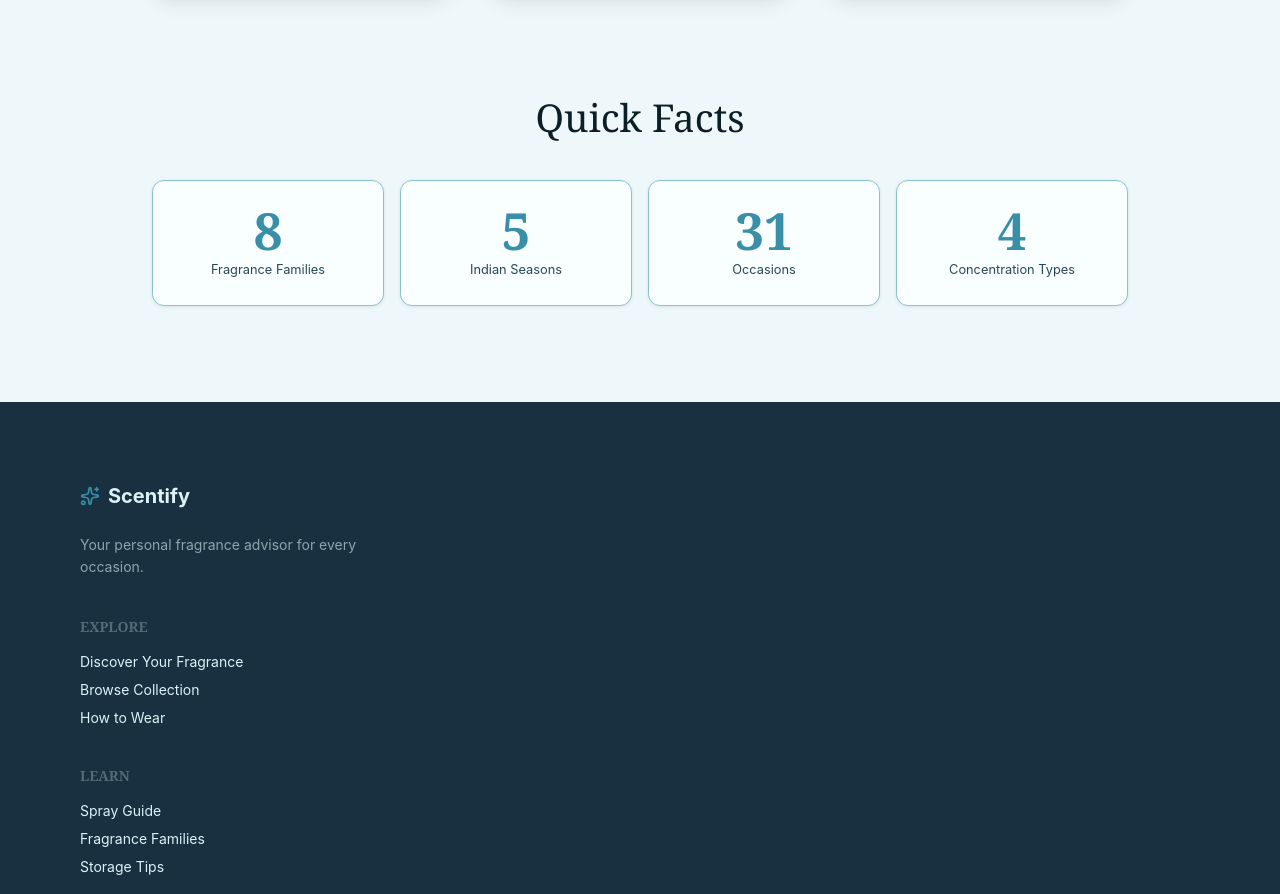
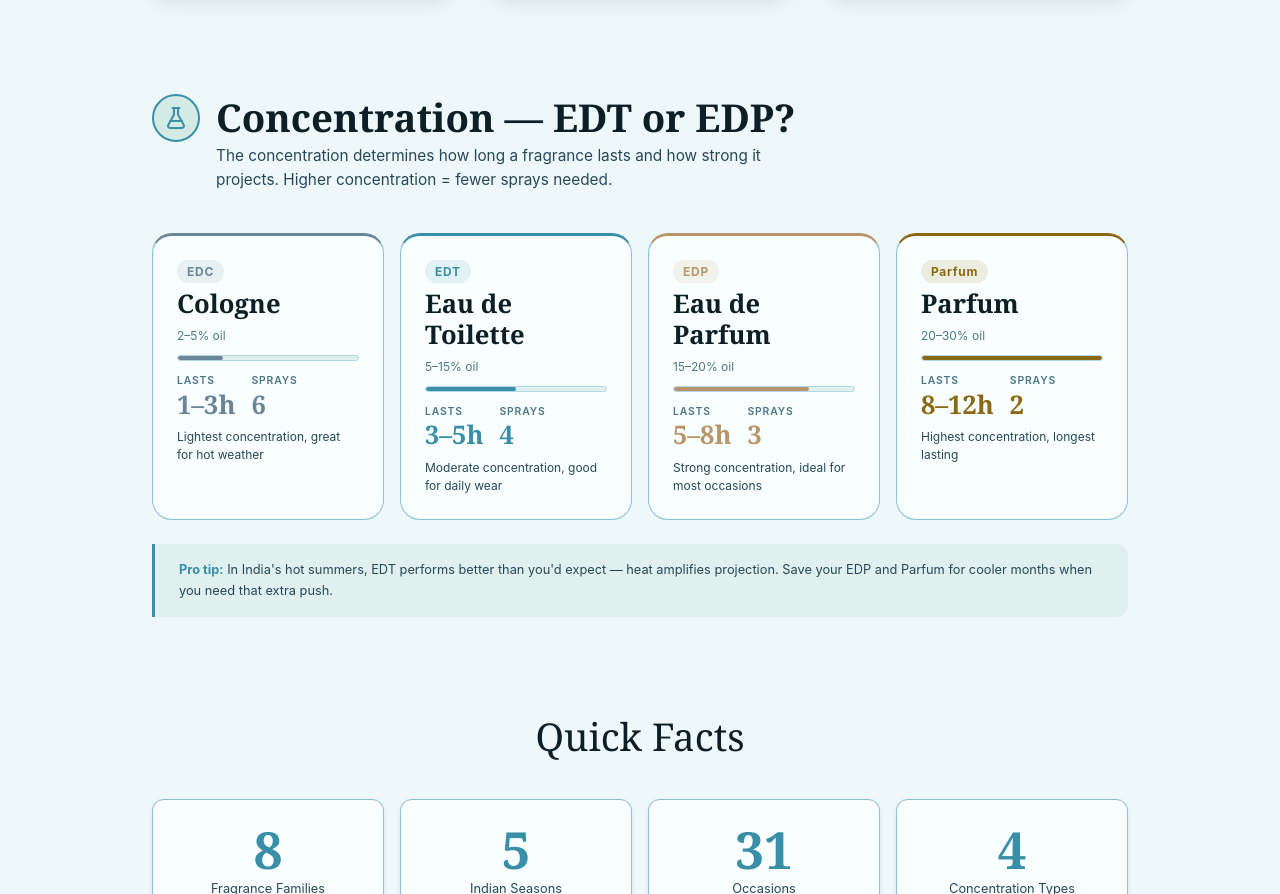
Before and after one commit to YAshpathan199/scentify, a React (Vite) app: page /learn in a window 1280 px wide. Shown: the part 852-1746 px from the top of the page. Built offline with nearby package versions, Linux system fonts and the light colour scheme.

Commit message:
feat: add Concentration (EDT vs EDP) section to Learn page
Visual comparison of EDC, EDT, EDP and Parfum with animated
strength bars, longevity ranges, spray counts, and a pro tip
for Indian summers.

Co-Authored-By: Claude Opus 4.6 <noreply@anthropic.com>

```diff
--- a/src/pages/Learn.jsx
+++ b/src/pages/Learn.jsx
@@ -1,7 +1,11 @@
 import { Link } from 'react-router-dom';
 import { motion } from 'framer-motion';
-import { Droplets, Flower2, Archive, ArrowRight } from 'lucide-react';
+import { Droplets, Flower2, Archive, ArrowRight, FlaskConical } from 'lucide-react';
+import { CONCENTRATIONS } from '../data/constants';
 import styles from './Learn.module.css';
+
+const CONC_COLORS = ['#6A859A', '#3A8FA8', '#B8956A', '#8B6914'];
+const CONC_PERCENT = ['2–5%', '5–15%', '15–20%', '20–30%'];
 
 const CARDS = [
   {
@@ -110,6 +114,66 @@ export default function Learn() {
           })}
         </div>
 
+        {/* Concentration Section */}
+        <section className={styles.concSection}>
+          <div className={styles.concHeader}>
+            <div className={styles.concIconWrap}>
+              <FlaskConical size={24} className={styles.cardIcon} />
+            </div>
+            <div>
+              <h2 className={styles.concTitle}>Concentration — EDT or EDP?</h2>
+              <p className={styles.concSubtitle}>
+                The concentration determines how long a fragrance lasts and how strong it projects. Higher concentration = fewer sprays needed.
+              </p>
+            </div>
+          </div>
+
+          <div className={styles.concGrid}>
+            {CONCENTRATIONS.map((conc, i) => (
+              <motion.div
+                key={conc.id}
+                className={styles.concCard}
+                style={{ '--conc-color': CONC_COLORS[i] }}
+                initial={{ opacity: 0, y: 24 }}
+                whileInView={{ opacity: 1, y: 0 }}
+                viewport={{ once: true, amount: 0.2 }}
+                transition={{ delay: i * 0.1, duration: 0.4 }}
+              >
+                <span className={styles.concBadge}>{conc.shortLabel}</span>
+                <h3 className={styles.concName}>{conc.label}</h3>
+                <span className={styles.concPercent}>{CONC_PERCENT[i]} oil</span>
+
+                <div className={styles.concBarWrap}>
+                  <motion.div
+                    className={styles.concBar}
+                    initial={{ width: 0 }}
+                    whileInView={{ width: `${conc.strength * 25}%` }}
+                    viewport={{ once: true }}
+                    transition={{ delay: 0.3 + i * 0.1, duration: 0.6, ease: [0.25, 0.46, 0.45, 0.94] }}
+                  />
+                </div>
+
+                <div className={styles.concMeta}>
+                  <div className={styles.concMetaItem}>
+                    <span className={styles.concMetaLabel}>Lasts</span>
+                    <span className={styles.concMetaValue}>{conc.longevityRange[0]}–{conc.longevityRange[1]}h</span>
+                  </div>
+                  <div className={styles.concMetaItem}>
+                    <span className={styles.concMetaLabel}>Sprays</span>
+                    <span className={styles.concMetaValue}>{conc.baseSprays}</span>
+                  </div>
+                </div>
+
+                <p className={styles.concDesc}>{conc.description}</p>
+              </motion.div>
+            ))}
+          </div>
+
+          <div className={styles.concTip}>
+            <strong>Pro tip:</strong> In India's hot summers, EDT performs better than you'd expect — heat amplifies projection. Save your EDP and Parfum for cooler months when you need that extra push.
+          </div>
+        </section>
+
         <section className={styles.statsSection}>
           <h2 className={styles.statsTitle}>Quick Facts</h2>
           <div className={styles.stats}>
--- a/src/pages/Learn.module.css
+++ b/src/pages/Learn.module.css
@@ -151,6 +151,174 @@
   gap: var(--space-sm);
 }
 
+/* ---- Concentration Section ---- */
+
+.concSection {
+  margin-bottom: var(--space-3xl);
+}
+
+.concHeader {
+  display: flex;
+  align-items: flex-start;
+  gap: var(--space-md);
+  margin-bottom: var(--space-xl);
+}
+
+.concIconWrap {
+  width: 48px;
+  height: 48px;
+  border-radius: 50%;
+  background: var(--highlight-gold);
+  border: 2px solid var(--accent);
+  display: flex;
+  align-items: center;
+  justify-content: center;
+  flex-shrink: 0;
+}
+
+.concTitle {
+  font-family: var(--font-display);
+  font-size: var(--text-h2);
+  color: var(--text-primary);
+  margin: 0 0 4px;
+  font-weight: 600;
+  line-height: 1.2;
+}
+
+.concSubtitle {
+  font-family: var(--font-body);
+  font-size: var(--text-body);
+  color: var(--text-secondary);
+  margin: 0;
+  max-width: 560px;
+  line-height: 1.6;
+}
+
+.concGrid {
+  display: grid;
+  grid-template-columns: repeat(2, 1fr);
+  gap: var(--space-md);
+  margin-bottom: var(--space-lg);
+}
+
+@media (min-width: 768px) {
+  .concGrid {
+    grid-template-columns: repeat(4, 1fr);
+  }
+}
+
+.concCard {
+  background: var(--bg-surface);
+  border: 1px solid var(--border-strong);
+  border-top: 3px solid var(--conc-color);
+  border-radius: var(--radius-lg);
+  padding: var(--space-lg);
+  display: flex;
+  flex-direction: column;
+  gap: 6px;
+  transition: transform 0.25s ease, box-shadow 0.25s ease;
+}
+
+.concCard:hover {
+  transform: translateY(-4px);
+  box-shadow: var(--shadow-lg);
+}
+
+.concBadge {
+  display: inline-flex;
+  align-items: center;
+  justify-content: center;
+  padding: 2px 10px;
+  border-radius: var(--radius-full);
+  background: color-mix(in srgb, var(--conc-color) 12%, transparent);
+  color: var(--conc-color);
+  font-family: var(--font-body);
+  font-size: var(--text-caption);
+  font-weight: 700;
+  letter-spacing: 0.06em;
+  width: fit-content;
+}
+
+.concName {
+  font-family: var(--font-display);
+  font-size: var(--text-h3);
+  color: var(--text-primary);
+  margin: 0;
+  font-weight: 600;
+}
+
+.concPercent {
+  font-family: var(--font-body);
+  font-size: var(--text-caption);
+  color: var(--text-muted);
+}
+
+.concBarWrap {
+  height: 6px;
+  background: var(--bg-secondary);
+  border-radius: 999px;
+  overflow: hidden;
+  margin: 4px 0;
+  border: 1px solid var(--border);
+}
+
+.concBar {
+  height: 100%;
+  border-radius: 999px;
+  background: var(--conc-color);
+}
+
+.concMeta {
+  display: flex;
+  gap: var(--space-md);
+  margin-top: 2px;
+}
+
+.concMetaItem {
+  display: flex;
+  flex-direction: column;
+}
+
+.concMetaLabel {
+  font-family: var(--font-body);
+  font-size: 0.65rem;
+  color: var(--text-muted);
+  text-transform: uppercase;
+  letter-spacing: 0.08em;
+  font-weight: 600;
+}
+
+.concMetaValue {
+  font-family: var(--font-display);
+  font-size: var(--text-h3);
+  color: var(--conc-color);
+  font-weight: 700;
+  line-height: 1.2;
+}
+
+.concDesc {
+  font-family: var(--font-body);
+  font-size: var(--text-caption);
+  color: var(--text-secondary);
+  line-height: 1.5;
+  margin: 2px 0 0;
+}
+
+.concTip {
+  background: var(--bg-secondary);
+  border-left: 3px solid var(--accent);
+  border-radius: 0 var(--radius-md) var(--radius-md) 0;
+  padding: var(--space-md) var(--space-lg);
+  font-family: var(--font-body);
+  font-size: var(--text-small);
+  color: var(--text-secondary);
+  line-height: 1.6;
+}
+
+.concTip strong {
+  color: var(--accent);
+}
+
 /* ---- Stats Section ---- */
 
 .statsSection {
```
